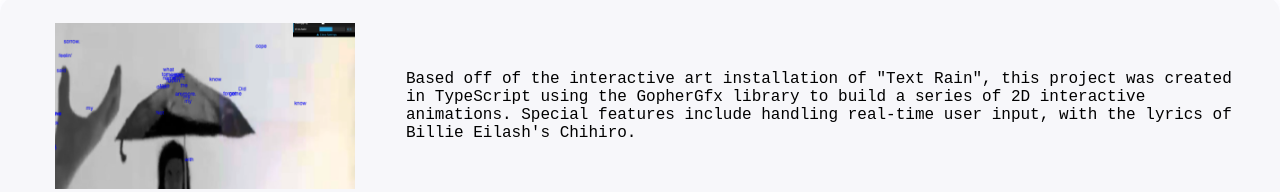
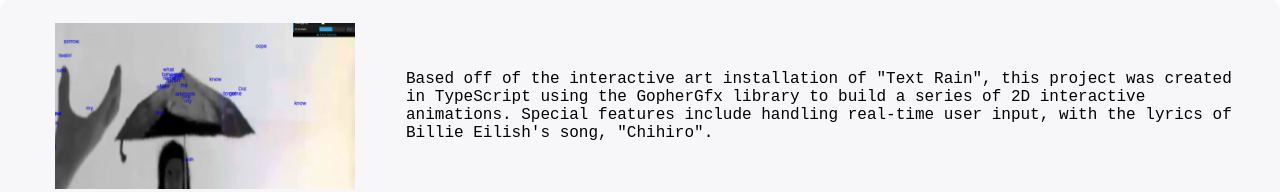
Before and after one commit to codingcat53/Website, a plain HTML site: page projects.html in a window 1280 px wide. Shown: the part 137-329 px from the top of the page. Drawn offline with Linux system fonts and the light colour scheme.

Commit message:
fix typo mistake

```diff
--- a/projects.html
+++ b/projects.html
@@ -14,7 +14,7 @@
             <a href="https://csci-4611-spring-2025.github.io/assignment-1-text-rain-codingcat53/" target="_blank">
                 <img id="textRainImg" src="images/textRain.png" alt="Text rain project">
             </a>
-            <p>Based off of the interactive art installation of "Text Rain", this project was created in TypeScript using the GopherGfx library to build a series of 2D interactive animations. Special features include handling real-time user input, with the lyrics of Billie Eilash's Chihiro.</p>
+            <p>Based off of the interactive art installation of "Text Rain", this project was created in TypeScript using the GopherGfx library to build a series of 2D interactive animations. Special features include handling real-time user input, with the lyrics of Billie Eilish's song, "Chihiro".</p>
         </div>
         <div class="project">
             <a href="https://csci-4611-spring-2025.github.io/assignment-2-hole-in-the-ground-codingcat53/" target="_blank">
```
